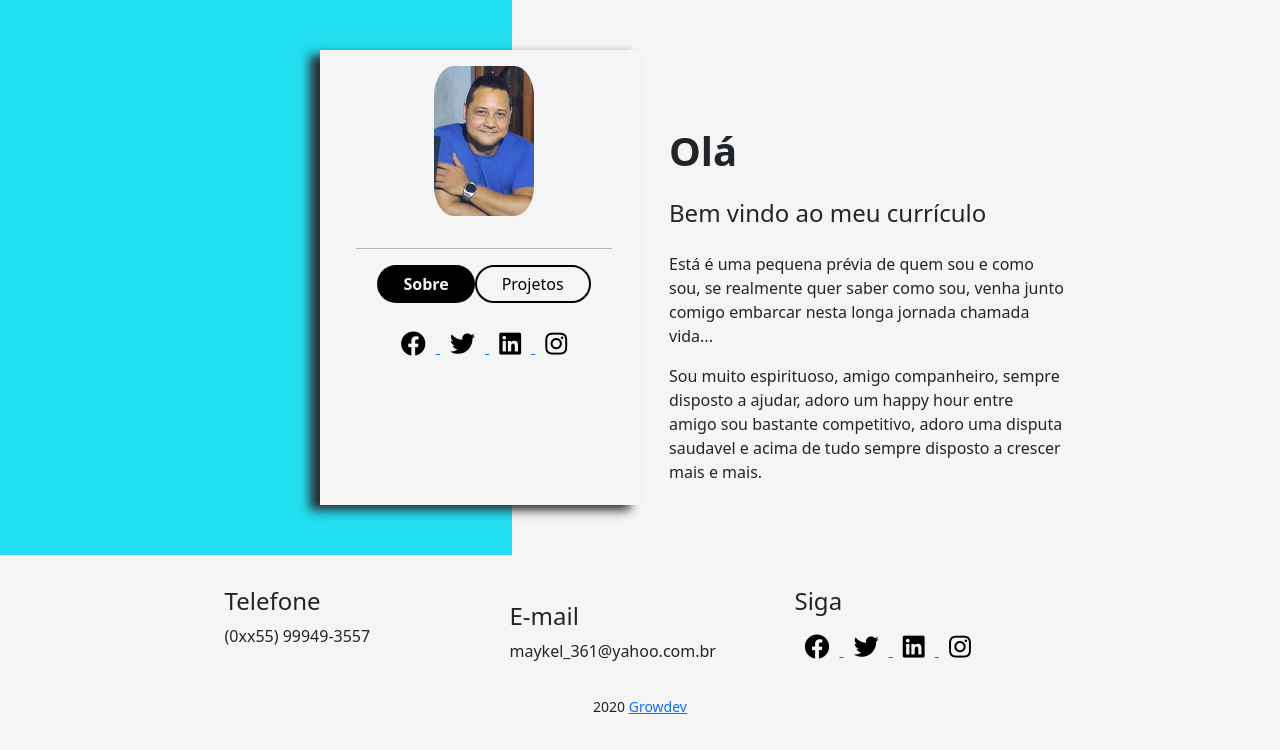
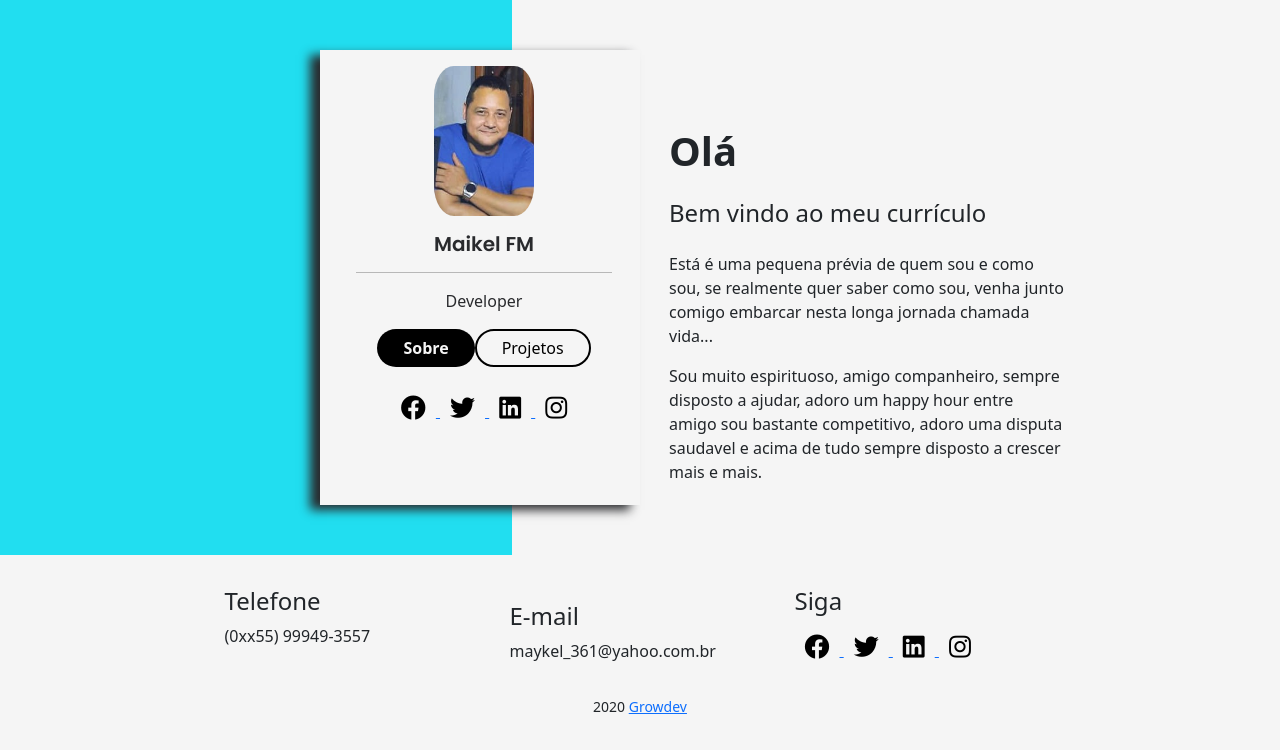
Before and after one commit to MaikelFM/Test, a plain HTML site: page CodaiFinal.html in a window 1280 px wide. Drawn offline with Linux system fonts and the light colour scheme.

Commit message:
Update CodaiFinal.html

```diff
--- a/CodaiFinal.html
+++ b/CodaiFinal.html
@@ -117,7 +117,7 @@
         </div>
     </footer>
 
-    <script src="./codai/js/index.js"></script>
+    <script src="./js/index.js"></script>
 </body>
 
 </html>
```
